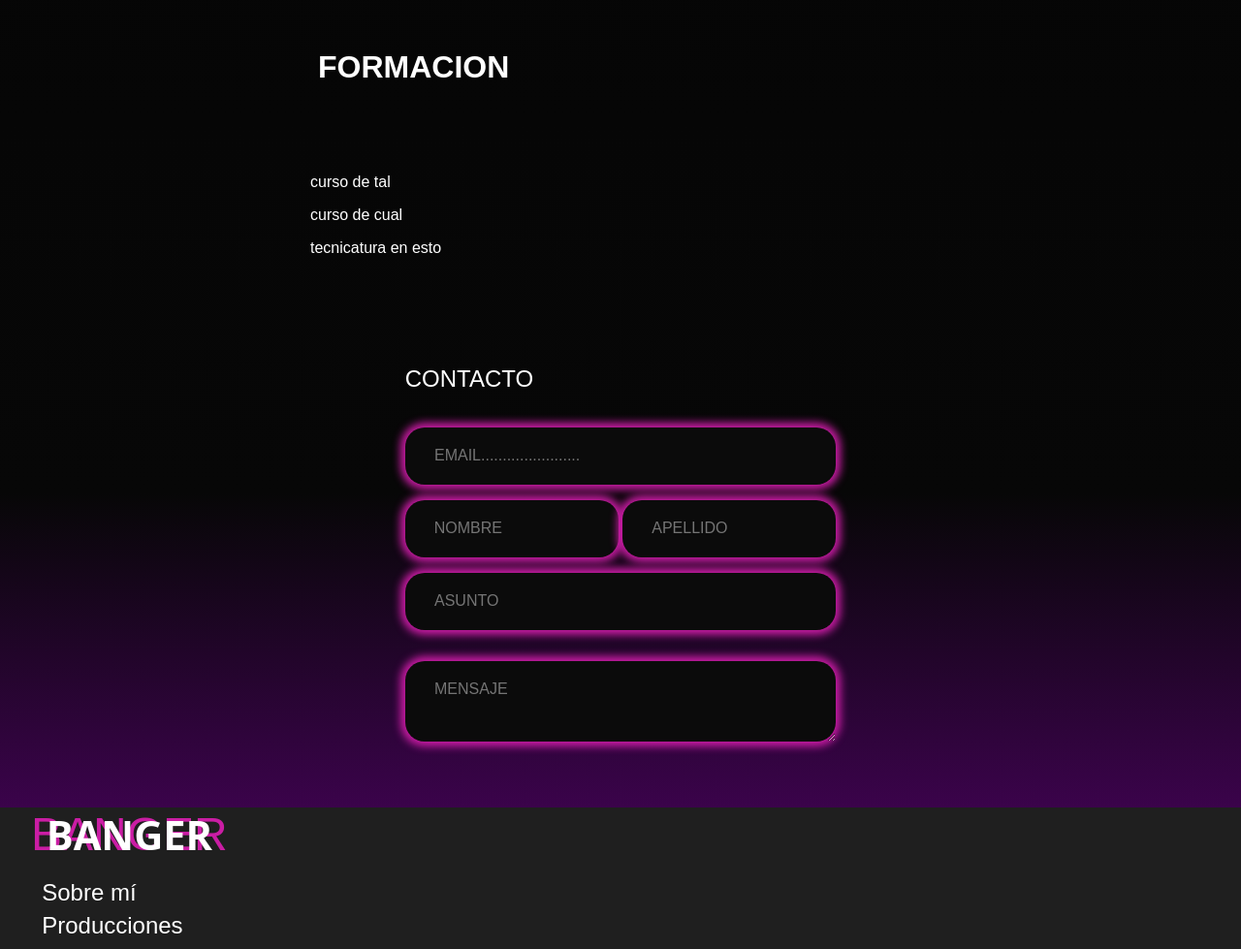
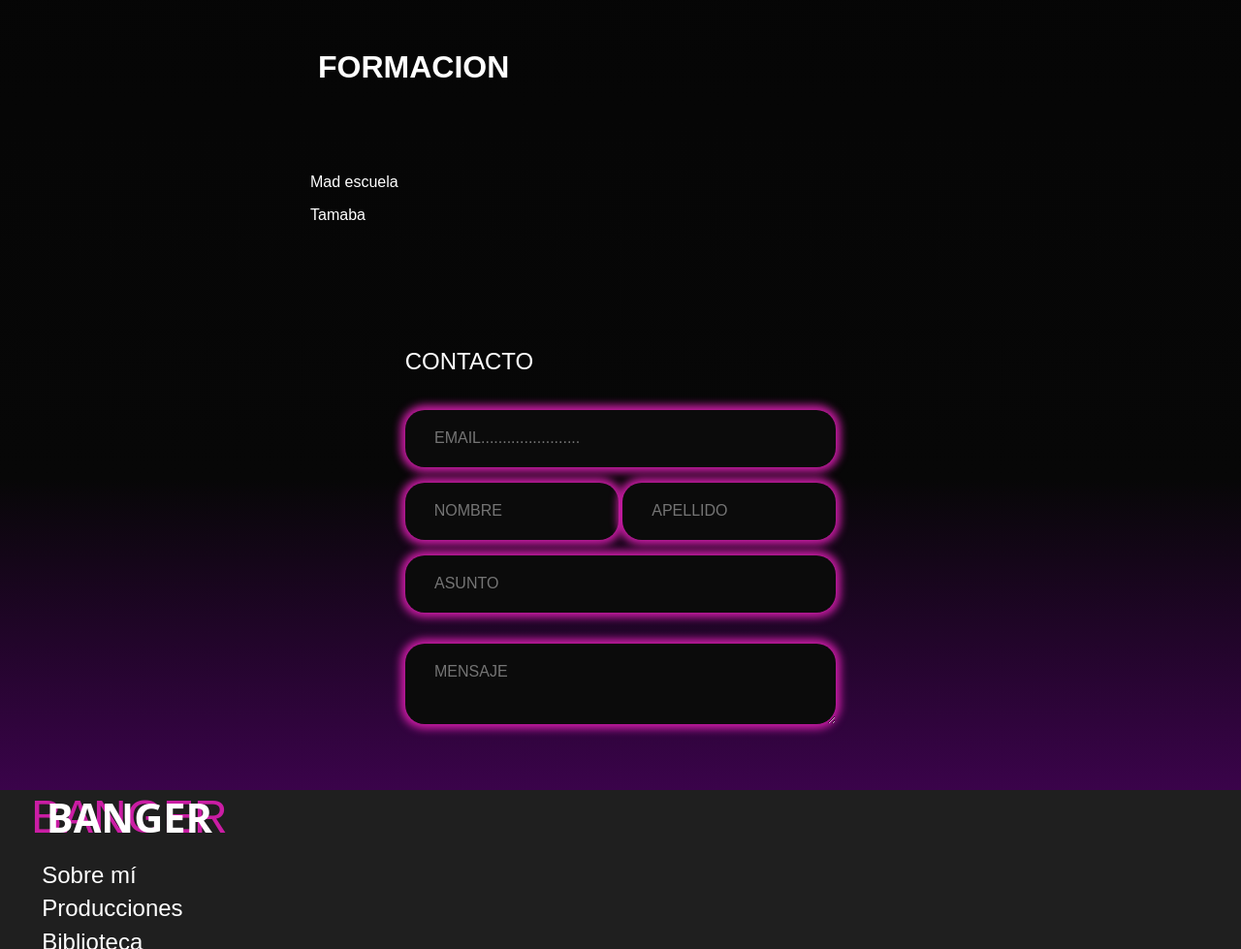
Before and after one commit to yisusok/proyecto-final-ux, an Astro site: page / in a window 1280 px wide. Shown: the part 2339-3318 px from the top of the page at 97% size. Built offline with nearby package versions, Linux system fonts and the light colour scheme; Astro itself is replaced by a stand-in of ours; a web font is replaced by a local one.

```diff
--- a/src/components/Ytexp.astro
+++ b/src/components/Ytexp.astro
@@ -7,9 +7,9 @@
     </cont>
     <h2>FORMACION</h2>
     <ul class="list">
-        <li>curso de tal</li>
-        <li>curso de cual</li>
-        <li>tecnicatura en esto</li>
+        <li>Mad escuela</li>
+        <li>Tamaba</li>
+        <li></li>
     </ul>
 </section>
 
--- a/src/pages/biblioteca.astro
+++ b/src/pages/biblioteca.astro
@@ -8,10 +8,6 @@
 <h1>
     BIBLIOTECA
 </h1>
-<div class="parr">
-    <p>En esta ocasión, quiero compartir con ustedes algunas de mis producciones.</p>
-    <p>Desde efectos personalizados hasta mezclas envolventes, cada elemento ha sido diseñado para ofrecer calidad y versatilidad. Espero que disfruten esta experiencia tanto como yo.</p>
-</div>
 
 <div class="flexx">
 <div class="slider-container">
```
